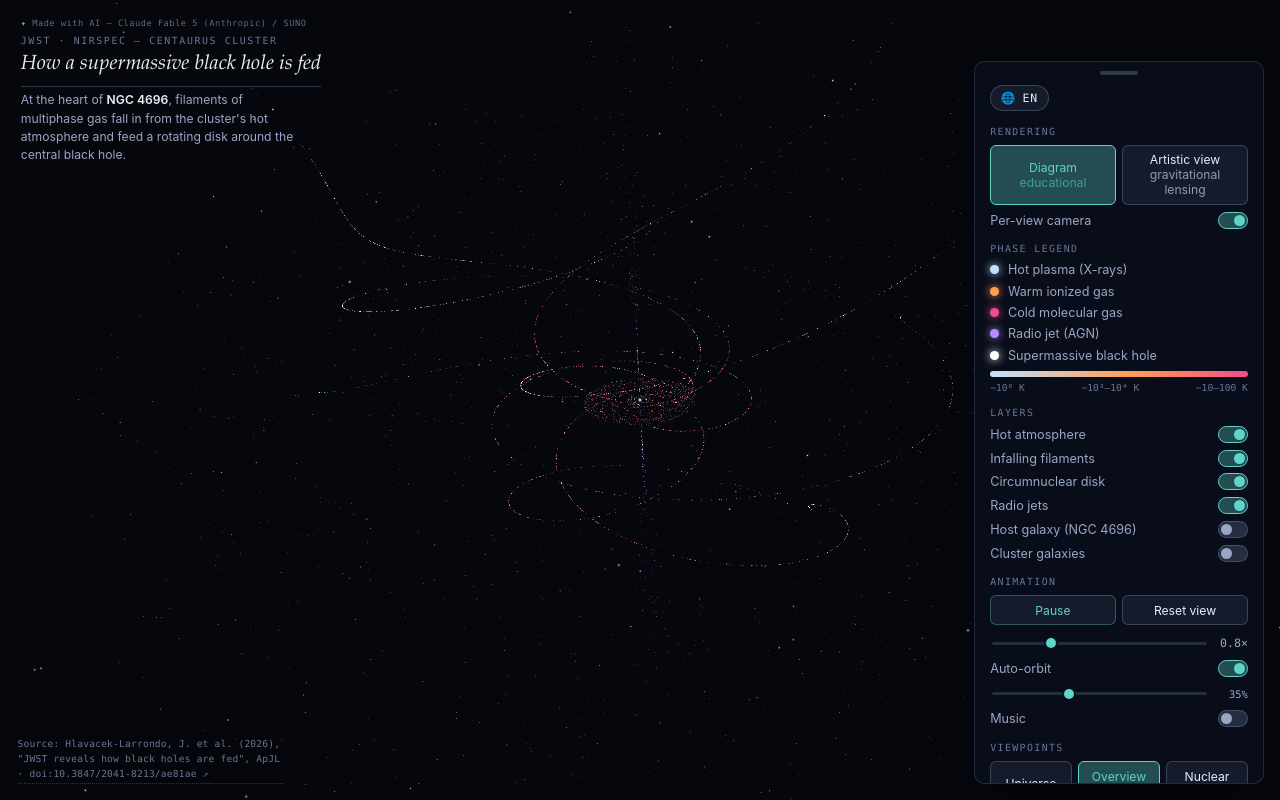
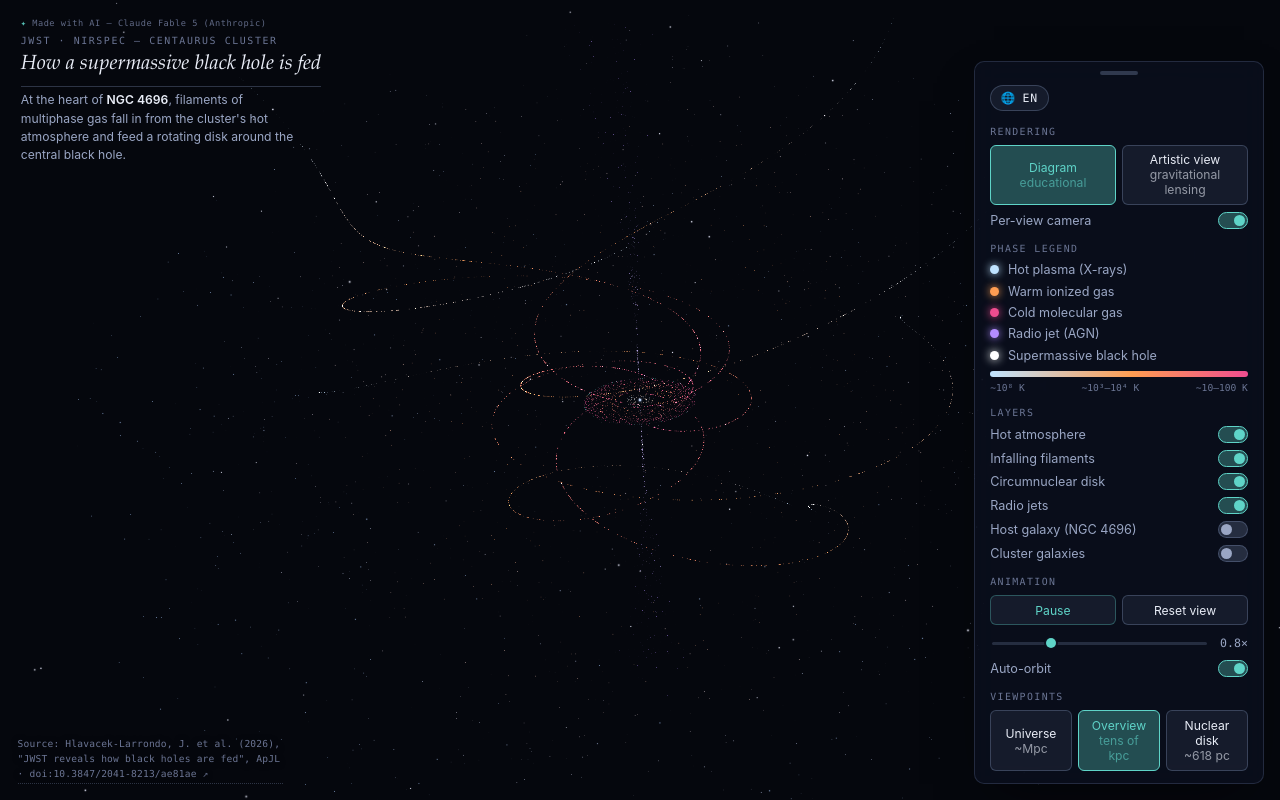
Before and after one commit to ElCyberMentor/vortex, a plain HTML site: page index.html in a window 1280 px wide. Drawn offline with Linux system fonts and the light colour scheme; animation ran at ten frames a second.

Commit message:
Hide music controls and reveal them with Ctrl+M

```diff
--- a/index.html
+++ b/index.html
@@ -421,6 +421,7 @@
   <div class="toggle-row"><span id="lb-auto"></span>
     <label class="switch"><input type="checkbox" id="tg-auto" checked><span class="track"><span class="knob"></span></span></label>
   </div>
+  <div id="secret-music-controls" hidden>
     <div class="music-volume">
       <input id="music-volume" type="range" min="0" max="100" step="1" value="35">
       <output class="music-value" id="music-value" for="music-volume">35%</output>
@@ -428,6 +429,7 @@
     <div class="toggle-row">
       <span id="music-label"></span>
       <label class="switch"><input type="checkbox" id="music-toggle"><span class="track"><span class="knob"></span></span></label>
+    </div>
   </div>
   <audio id="background-music" src="assets/orbite-secrete.mp3" preload="auto" loop></audio>
 
@@ -477,7 +479,7 @@
       phHot:"Hot plasma (X-rays)", phWarm:"Warm ionized gas", phCold:"Cold molecular gas", phJet:"Radio jet (AGN)", phBH:"Supermassive black hole",
       layers:"Layers", lAtmo:"Hot atmosphere", lFil:"Infalling filaments", lDisk:"Circumnuclear disk", lJet:"Radio jets", lGal:"Host galaxy (NGC 4696)", lUni:"Cluster galaxies",
       anim:"Animation", pause:"Pause", play:"Play", reset:"Reset view",
-      views:"Viewpoints", vUni:"Universe", vWide:"Overview", vWideSub:"tens of kpc", vDisk:"Nuclear disk", autoRot:"Auto-orbit", credit:"Made with AI — Claude Fable 5 (Anthropic) / SUNO",
+      views:"Viewpoints", vUni:"Universe", vWide:"Overview", vWideSub:"tens of kpc", vDisk:"Nuclear disk", autoRot:"Auto-orbit", credit:"Made with AI — Claude Fable 5 (Anthropic)",
       about:"Help / About this reconstruction",
       gratitudeLabel:"Gratitude to researchers",
       a1:"This scene illustrates how supermassive black holes are fed: hot gas (10⁸ K) in the cluster condenses into filaments that fall inward, lose angular momentum and join a rotating <b>circumnuclear disk</b> (~618 pc, resolved at 10 pc by JWST/NIRSpec). The disk feeds accretion onto the black hole, which launches radio jets that carve cavities in the hot gas — a self-regulating loop.",
@@ -496,7 +498,7 @@
       phHot:"Plasma chaud (rayons X)", phWarm:"Gaz ionisé chaud", phCold:"Gaz moléculaire froid", phJet:"Jet radio (AGN)", phBH:"Trou noir supermassif",
       layers:"Couches", lAtmo:"Atmosphère chaude", lFil:"Filaments en chute", lDisk:"Disque circumnucléaire", lJet:"Jets radio", lGal:"Galaxie hôte (NGC 4696)", lUni:"Galaxies de l'amas",
       anim:"Animation", pause:"Pause", play:"Lecture", reset:"Réinitialiser la vue",
-      views:"Points de vue", vUni:"Univers", vWide:"Vue d'ensemble", vWideSub:"dizaines de kpc", vDisk:"Disque nucléaire", autoRot:"Orbite auto", credit:"Réalisé avec l'IA — Claude Fable 5 (Anthropic) / SUNO",
+      views:"Points de vue", vUni:"Univers", vWide:"Vue d'ensemble", vWideSub:"dizaines de kpc", vDisk:"Disque nucléaire", autoRot:"Orbite auto", credit:"Réalisé avec l'IA — Claude Fable 5 (Anthropic)",
       about:"Aide / À propos de cette reconstitution",
       gratitudeLabel:"Gratitude envers les chercheurs",
       a1:"Cette scène illustre un mécanisme d'alimentation des trous noirs supermassifs : le gaz chaud (10⁸ K) de l'amas se condense en filaments qui, en tombant, perdent leur moment cinétique et rejoignent un <b>disque circumnucléaire</b> en rotation (~618 pc, résolu à 10 pc par JWST/NIRSpec). Ce disque alimente l'accrétion sur le trou noir, qui éjecte des jets radio creusant des cavités dans le gaz chaud — une boucle d'autorégulation.",
@@ -515,7 +517,7 @@
       phHot:"Plasma caliente (rayos X)", phWarm:"Gas ionizado caliente", phCold:"Gas molecular frío", phJet:"Chorro de radio (AGN)", phBH:"Agujero negro supermasivo",
       layers:"Capas", lAtmo:"Atmósfera caliente", lFil:"Filamentos en caída", lDisk:"Disco circumnuclear", lJet:"Chorros de radio", lGal:"Galaxia anfitriona (NGC 4696)", lUni:"Galaxias del cúmulo",
       anim:"Animación", pause:"Pausa", play:"Reproducir", reset:"Restablecer vista",
-      views:"Puntos de vista", vUni:"Universo", vWide:"Vista general", vWideSub:"decenas de kpc", vDisk:"Disco nuclear", autoRot:"Órbita auto", credit:"Creado con IA — Claude Fable 5 (Anthropic) / SUNO",
+      views:"Puntos de vista", vUni:"Universo", vWide:"Vista general", vWideSub:"decenas de kpc", vDisk:"Disco nuclear", autoRot:"Órbita auto", credit:"Creado con IA — Claude Fable 5 (Anthropic)",
       about:"Ayuda / Acerca de esta reconstrucción",
       gratitudeLabel:"Agradecimiento a los investigadores",
       a1:"Esta escena ilustra cómo se alimentan los agujeros negros supermasivos: el gas caliente (10⁸ K) del cúmulo se condensa en filamentos que caen, pierden momento angular y se incorporan a un <b>disco circumnuclear</b> en rotación (~618 pc, resuelto a 10 pc por JWST/NIRSpec). El disco alimenta la acreción sobre el agujero negro, que lanza chorros de radio que excavan cavidades en el gas caliente: un ciclo autorregulado.",
@@ -534,7 +536,7 @@
       phHot:"Plasma quente (raios X)", phWarm:"Gás ionizado quente", phCold:"Gás molecular frio", phJet:"Jato de rádio (AGN)", phBH:"Buraco negro supermassivo",
       layers:"Camadas", lAtmo:"Atmosfera quente", lFil:"Filamentos em queda", lDisk:"Disco circunuclear", lJet:"Jatos de rádio", lGal:"Galáxia hospedeira (NGC 4696)", lUni:"Galáxias do aglomerado",
       anim:"Animação", pause:"Pausar", play:"Reproduzir", reset:"Redefinir vista",
-      views:"Pontos de vista", vUni:"Universo", vWide:"Visão geral", vWideSub:"dezenas de kpc", vDisk:"Disco nuclear", autoRot:"Órbita auto", credit:"Criado com IA — Claude Fable 5 (Anthropic) / SUNO",
+      views:"Pontos de vista", vUni:"Universo", vWide:"Visão geral", vWideSub:"dezenas de kpc", vDisk:"Disco nuclear", autoRot:"Órbita auto", credit:"Criado com IA — Claude Fable 5 (Anthropic)",
       about:"Ajuda / Sobre esta reconstrução",
       gratitudeLabel:"Gratidão aos pesquisadores",
       a1:"Esta cena ilustra como os buracos negros supermassivos se alimentam: o gás quente (10⁸ K) do aglomerado condensa-se em filamentos que caem, perdem momento angular e juntam-se a um <b>disco circunuclear</b> em rotação (~618 pc, resolvido a 10 pc pelo JWST/NIRSpec). O disco alimenta a acreção no buraco negro, que lança jatos de rádio que escavam cavidades no gás quente — um ciclo autorregulado.",
@@ -553,7 +555,7 @@
       phHot:"Heißes Plasma (Röntgen)", phWarm:"Warmes ionisiertes Gas", phCold:"Kaltes molekulares Gas", phJet:"Radio-Jet (AGN)", phBH:"Supermassereiches Schwarzes Loch",
       layers:"Ebenen", lAtmo:"Heiße Atmosphäre", lFil:"Einfallende Filamente", lDisk:"Zirkumnukleare Scheibe", lJet:"Radio-Jets", lGal:"Wirtsgalaxie (NGC 4696)", lUni:"Haufengalaxien",
       anim:"Animation", pause:"Pause", play:"Abspielen", reset:"Ansicht zurücksetzen",
-      views:"Blickwinkel", vUni:"Universum", vWide:"Übersicht", vWideSub:"Dutzende kpc", vDisk:"Kernscheibe", autoRot:"Auto-Orbit", credit:"Erstellt mit KI — Claude Fable 5 (Anthropic) / SUNO",
+      views:"Blickwinkel", vUni:"Universum", vWide:"Übersicht", vWideSub:"Dutzende kpc", vDisk:"Kernscheibe", autoRot:"Auto-Orbit", credit:"Erstellt mit KI — Claude Fable 5 (Anthropic)",
       about:"Hilfe / Über diese Rekonstruktion",
       gratitudeLabel:"Dank an die Forscher",
       a1:"Diese Szene zeigt, wie supermassereiche Schwarze Löcher gefüttert werden: Heißes Gas (10⁸ K) des Haufens kondensiert zu Filamenten, die einfallen, Drehimpuls verlieren und sich einer rotierenden <b>zirkumnuklearen Scheibe</b> anschließen (~618 pc, mit 10 pc Auflösung durch JWST/NIRSpec). Die Scheibe speist die Akkretion auf das Schwarze Loch, das Radio-Jets ausstößt, die Kavitäten in das heiße Gas graben — ein selbstregulierender Kreislauf.",
@@ -572,7 +574,7 @@
       phHot:"Горячая плазма (рентген)", phWarm:"Тёплый ионизованный газ", phCold:"Холодный молекулярный газ", phJet:"Радиоджет (AGN)", phBH:"Сверхмассивная чёрная дыра",
       layers:"Слои", lAtmo:"Горячая атмосфера", lFil:"Падающие волокна", lDisk:"Околоядерный диск", lJet:"Радиоджеты", lGal:"Родительская галактика (NGC 4696)", lUni:"Галактики скопления",
       anim:"Анимация", pause:"Пауза", play:"Пуск", reset:"Сбросить вид",
-      views:"Ракурсы", vUni:"Вселенная", vWide:"Общий вид", vWideSub:"десятки кпк", vDisk:"Ядерный диск", autoRot:"Автоорбита", credit:"Создано с помощью ИИ — Claude Fable 5 (Anthropic) / SUNO",
+      views:"Ракурсы", vUni:"Вселенная", vWide:"Общий вид", vWideSub:"десятки кпк", vDisk:"Ядерный диск", autoRot:"Автоорбита", credit:"Создано с помощью ИИ — Claude Fable 5 (Anthropic)",
       about:"Справка / Об этой реконструкции",
       gratitudeLabel:"Благодарность исследователям",
       a1:"Эта сцена показывает, как питаются сверхмассивные чёрные дыры: горячий газ (10⁸ K) скопления конденсируется в волокна, которые падают внутрь, теряют угловой момент и вливаются во вращающийся <b>околоядерный диск</b> (~618 пк, разрешение 10 пк, JWST/NIRSpec). Диск питает аккрецию на чёрную дыру, которая запускает радиоджеты, выдувающие полости в горячем газе, — саморегулирующийся цикл.",
@@ -591,7 +593,7 @@
       phHot:"炽热等离子体（X射线）", phWarm:"温热电离气体", phCold:"冷分子气体", phJet:"射电喷流（AGN）", phBH:"超大质量黑洞",
       layers:"图层", lAtmo:"炽热大气", lFil:"坠落细丝", lDisk:"核周盘", lJet:"射电喷流", lGal:"宿主星系（NGC 4696）", lUni:"星系团成员星系",
       anim:"动画", pause:"暂停", play:"播放", reset:"重置视角",
-      views:"视角", vUni:"宇宙", vWide:"全景", vWideSub:"数十 kpc", vDisk:"核盘", autoRot:"自动环绕", credit:"由 AI 制作 — Claude Fable 5（Anthropic） / SUNO",
+      views:"视角", vUni:"宇宙", vWide:"全景", vWideSub:"数十 kpc", vDisk:"核盘", autoRot:"自动环绕", credit:"由 AI 制作 — Claude Fable 5（Anthropic）",
       about:"帮助 / 关于此重构",
       gratitudeLabel:"对研究人员的感谢",
       a1:"这一场景展示了超大质量黑洞的进食机制：星系团中的炽热气体（10⁸ K）凝结成细丝，向内坠落并失去角动量，汇入一个旋转的<b>核周盘</b>（约 618 秒差距，JWST/NIRSpec 分辨率达 10 秒差距）。该盘为黑洞吸积供给物质，黑洞则喷出射电喷流，在热气体中开凿空腔——形成自我调节的循环。",
@@ -610,7 +612,7 @@
       phHot:"高温プラズマ（X線）", phWarm:"電離ガス", phCold:"低温分子ガス", phJet:"電波ジェット（AGN）", phBH:"超大質量ブラックホール",
       layers:"レイヤー", lAtmo:"高温大気", lFil:"落下するフィラメント", lDisk:"核周円盤", lJet:"電波ジェット", lGal:"母銀河（NGC 4696）", lUni:"銀河団の銀河",
       anim:"アニメーション", pause:"一時停止", play:"再生", reset:"視点をリセット",
-      views:"視点", vUni:"宇宙", vWide:"全体像", vWideSub:"数十 kpc", vDisk:"核円盤", autoRot:"自動軌道", credit:"AI 制作 — Claude Fable 5（Anthropic） / SUNO",
+      views:"視点", vUni:"宇宙", vWide:"全体像", vWideSub:"数十 kpc", vDisk:"核円盤", autoRot:"自動軌道", credit:"AI 制作 — Claude Fable 5（Anthropic）",
       about:"ヘルプ / この再現について",
       gratitudeLabel:"研究者への感謝",
       a1:"このシーンは超大質量ブラックホールへの物質供給を示しています。銀河団の高温ガス（10⁸ K）がフィラメントに凝縮して落下し、角運動量を失って回転する<b>核周円盤</b>（約618 pc、JWST/NIRSpecで10 pcの分解能）に合流します。円盤はブラックホールへの降着を促し、ブラックホールは電波ジェットを噴出して高温ガスに空洞を穿つ——自己調節のループです。",
@@ -629,7 +631,7 @@
       phHot:"بلازما ساخنة (أشعة سينية)", phWarm:"غاز متأين دافئ", phCold:"غاز جزيئي بارد", phJet:"نفاث راديوي (AGN)", phBH:"ثقب أسود فائق الكتلة",
       layers:"الطبقات", lAtmo:"الغلاف الساخن", lFil:"خيوط ساقطة", lDisk:"القرص المحيط بالنواة", lJet:"نفاثات راديوية", lGal:"المجرة المضيفة (NGC 4696)", lUni:"مجرات العنقود",
       anim:"الحركة", pause:"إيقاف مؤقت", play:"تشغيل", reset:"إعادة ضبط العرض",
-      views:"وجهات النظر", vUni:"الكون", vWide:"نظرة عامة", vWideSub:"عشرات الكيلوفراسخ", vDisk:"القرص النووي", autoRot:"مدار تلقائي", credit:"أُنشئ بالذكاء الاصطناعي — Claude Fable 5 (Anthropic) / SUNO",
+      views:"وجهات النظر", vUni:"الكون", vWide:"نظرة عامة", vWideSub:"عشرات الكيلوفراسخ", vDisk:"القرص النووي", autoRot:"مدار تلقائي", credit:"أُنشئ بالذكاء الاصطناعي — Claude Fable 5 (Anthropic)",
       about:"المساعدة / حول هذا التصور",
       gratitudeLabel:"شكر للباحثين",
       a1:"يوضّح هذا المشهد كيف تتغذى الثقوب السوداء فائقة الكتلة: يتكاثف الغاز الساخن (10⁸ كلفن) في العنقود إلى خيوط تسقط نحو الداخل وتفقد زخمها الزاوي لتنضم إلى <b>قرص محيط بالنواة</b> دوّار (~618 فرسخ فلكي، بدقة 10 فراسخ بواسطة JWST/NIRSpec). يغذي القرص التراكم على الثقب الأسود الذي يطلق نفاثات راديوية تحفر تجاويف في الغاز الساخن — حلقة ذاتية التنظيم.",
@@ -648,7 +650,7 @@
       phHot:"गर्म प्लाज़्मा (एक्स-रे)", phWarm:"आयनित गैस", phCold:"ठंडी आणविक गैस", phJet:"रेडियो जेट (AGN)", phBH:"महाविशाल ब्लैक होल",
       layers:"परतें", lAtmo:"गर्म वायुमंडल", lFil:"गिरते तंतु", lDisk:"परिनाभिकीय डिस्क", lJet:"रेडियो जेट", lGal:"मेज़बान आकाशगंगा (NGC 4696)", lUni:"क्लस्टर की आकाशगंगाएँ",
       anim:"एनीमेशन", pause:"रोकें", play:"चलाएँ", reset:"दृश्य रीसेट करें",
-      views:"दृष्टिकोण", vUni:"ब्रह्मांड", vWide:"समग्र दृश्य", vWideSub:"दसियों kpc", vDisk:"नाभिकीय डिस्क", autoRot:"स्वतः परिक्रमा", credit:"AI द्वारा निर्मित — Claude Fable 5 (Anthropic) / SUNO",
+      views:"दृष्टिकोण", vUni:"ब्रह्मांड", vWide:"समग्र दृश्य", vWideSub:"दसियों kpc", vDisk:"नाभिकीय डिस्क", autoRot:"स्वतः परिक्रमा", credit:"AI द्वारा निर्मित — Claude Fable 5 (Anthropic)",
       about:"सहायता / इस पुनर्निर्माण के बारे में",
       gratitudeLabel:"शोधकर्ताओं को धन्यवाद",
       a1:"यह दृश्य दिखाता है कि महाविशाल ब्लैक होल कैसे भोजन पाते हैं: क्लस्टर की गर्म गैस (10⁸ K) तंतुओं में संघनित होकर भीतर गिरती है, कोणीय संवेग खोती है और एक घूमती <b>परिनाभिकीय डिस्क</b> (~618 pc, JWST/NIRSpec द्वारा 10 pc विभेदन) में मिल जाती है। यह डिस्क ब्लैक होल पर अभिवृद्धि को पोषित करती है, जो रेडियो जेट छोड़ता है जो गर्म गैस में गुहाएँ बनाते हैं — एक स्व-नियंत्रित चक्र।",
@@ -918,6 +920,12 @@
       o.textContent = (o.value === currentLang) ? o.value.toUpperCase() : o.value.toUpperCase() + " · " + NATIVE[o.value];
     }
   }
+  function updateCredit(){
+    var t = I18N[currentLang] || I18N.en;
+    var controls = document.getElementById('secret-music-controls');
+    var musicVisible = controls && !controls.hidden;
+    document.getElementById('credit').textContent = t.credit + (musicVisible ? ' / SUNO' : '');
+  }
   function applyLang(lang){
     var t = I18N[lang] || I18N.en;
     currentLang = lang;
@@ -953,7 +961,7 @@
     document.getElementById('view-wide').innerHTML = t.vWide + '<br><span style="opacity:.6">' + t.vWideSub + '</span>';
     document.getElementById('view-disk').innerHTML = t.vDisk + '<br><span style="opacity:.6">~618 pc</span>';
     document.getElementById('lb-auto').textContent = t.autoRot;
-    document.getElementById('credit').textContent = t.credit;
+    updateCredit();
     document.getElementById('about-summary').textContent = t.about;
     document.getElementById('about-reconstruction-label').textContent = t.about.replace(/^.*?\/\s*/, '');
     renderHelp();
@@ -989,6 +997,7 @@
   var musicToggle = document.getElementById('music-toggle');
   var musicVolume = document.getElementById('music-volume');
   var musicValue = document.getElementById('music-value');
+  var secretMusicControls = document.getElementById('secret-music-controls');
   var musicShouldPlay = false;
   var lastMusicVolume = .35;
   try{
@@ -1042,6 +1051,12 @@
   }
   musicToggle.addEventListener('change', function(e){
     setMusicPlaying(e.target.checked);
+  });
+  document.addEventListener('keydown', function(e){
+    if(!e.ctrlKey || e.altKey || e.metaKey || e.repeat || e.key.toLowerCase() !== 'm') return;
+    e.preventDefault();
+    secretMusicControls.hidden = !secretMusicControls.hidden;
+    updateCredit();
   });
   document.addEventListener('keydown', function(e){
     if(e.code !== 'Space' || e.repeat) return;
```
Lines whose indentation alone changed are shown as unchanged.
